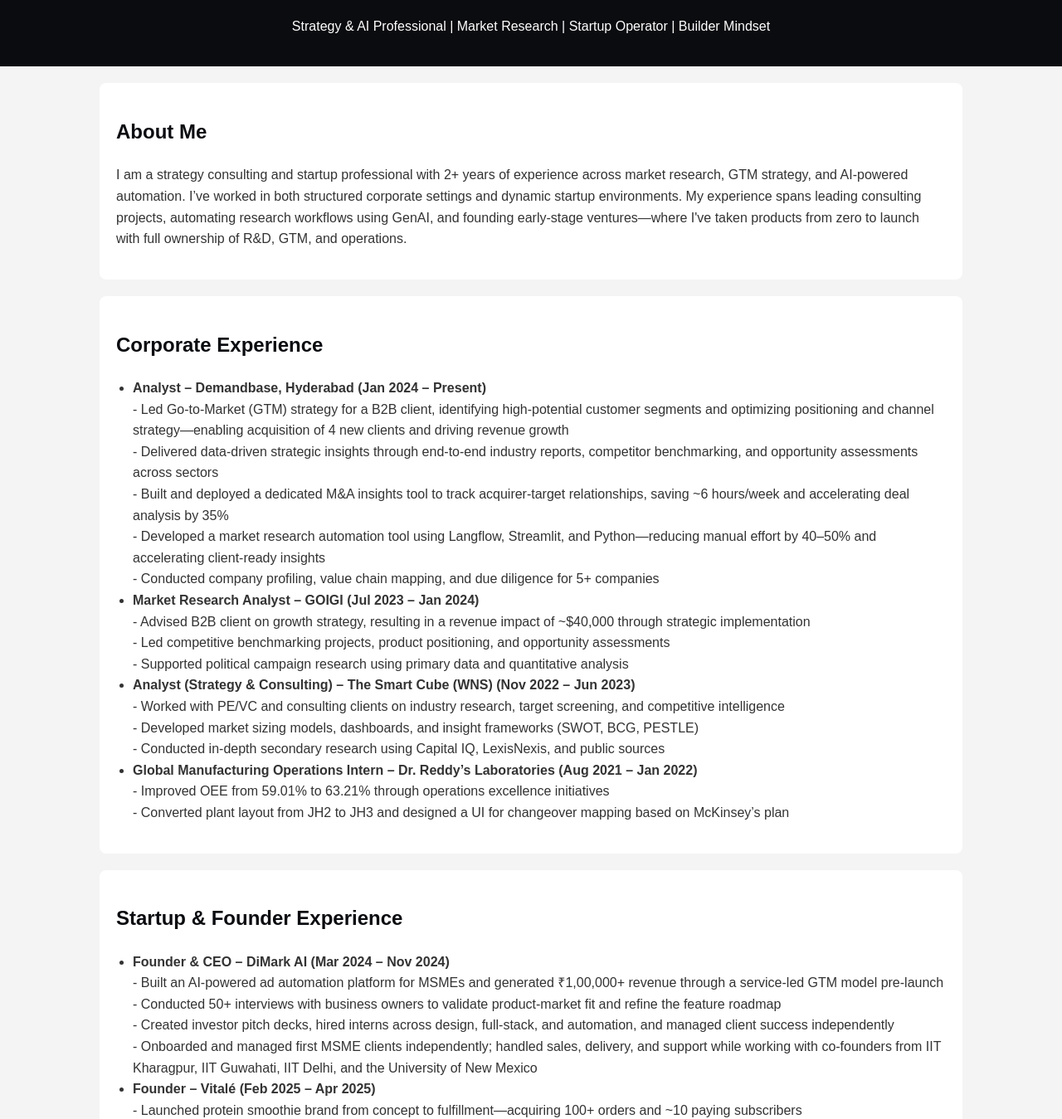
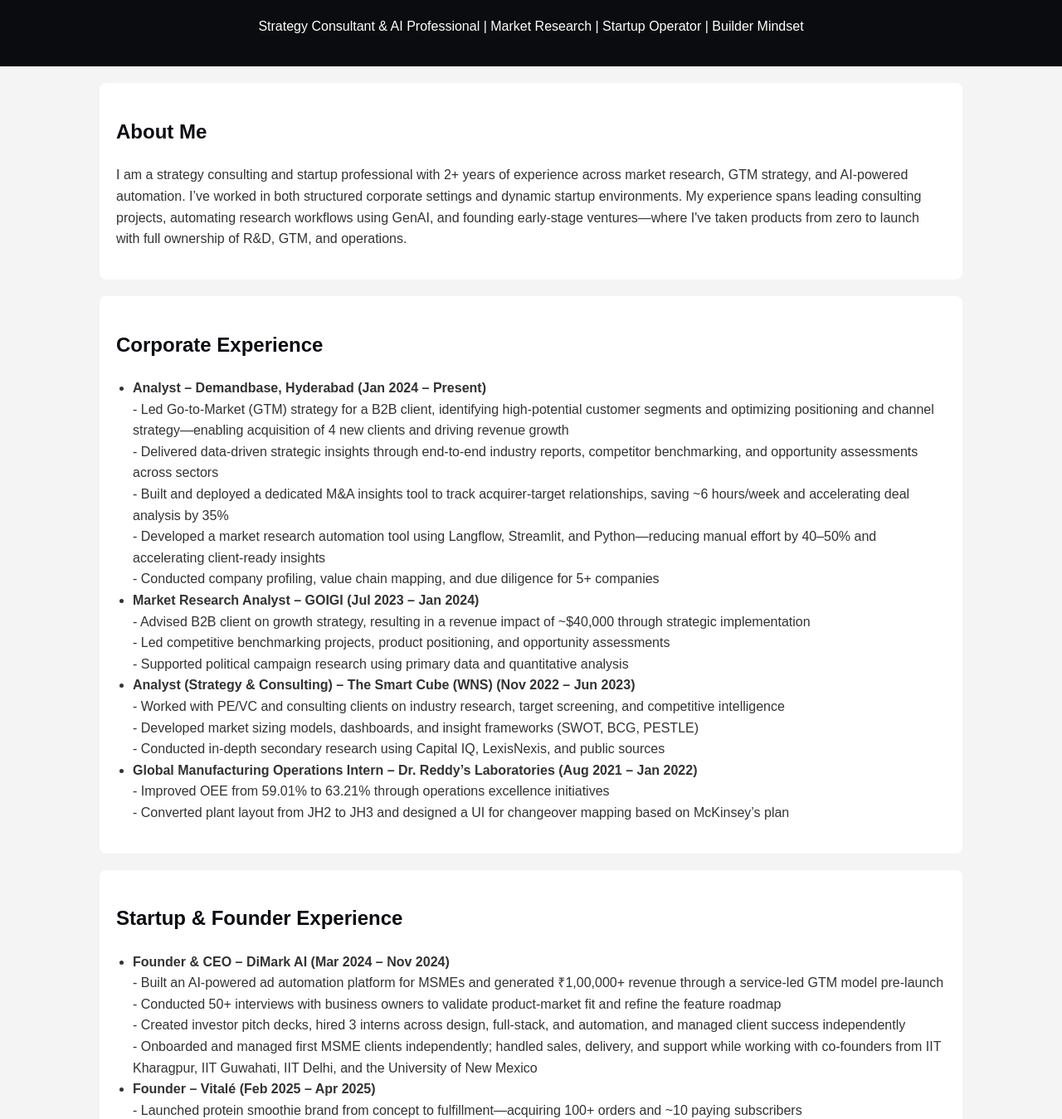
Before and after one commit to shubhy34/shubhamsharma.github.io, a plain HTML site: page index.html in a window 1280 px wide. Shown: the part 253-1602 px from the top of the page at 83% size. Drawn offline with Linux system fonts and the light colour scheme.

Commit message:
Update index.html

```diff
--- a/index.html
+++ b/index.html
@@ -18,7 +18,7 @@
 <header>
   <img src="profile.jpg" alt="Shubham Sharma" style="width:140px; height:140px; border-radius: 50%; margin-top: 10px;">
   <h1>Shubham Sharma</h1>
-  <p>Strategy & AI Professional | Market Research | Startup Operator | Builder Mindset</p>
+  <p>Strategy Consultant & AI Professional | Market Research | Startup Operator | Builder Mindset</p>
 </header>
 
 <section>
@@ -59,7 +59,7 @@
     <li><strong>Founder & CEO – DiMark AI (Mar 2024 – Nov 2024)</strong><br>
       - Built an AI-powered ad automation platform for MSMEs and generated ₹1,00,000+ revenue through a service-led GTM model pre-launch<br>
       - Conducted 50+ interviews with business owners to validate product-market fit and refine the feature roadmap<br>
-      - Created investor pitch decks, hired interns across design, full-stack, and automation, and managed client success independently<br>
+      - Created investor pitch decks, hired 3 interns across design, full-stack, and automation, and managed client success independently<br>
       - Onboarded and managed first MSME clients independently; handled sales, delivery, and support while working with co-founders from IIT Kharagpur, IIT Guwahati, IIT Delhi, and the University of New Mexico
     </li>
     <li><strong>Founder – Vitalé (Feb 2025 – Apr 2025)</strong><br>
@@ -103,7 +103,7 @@
   <ul>
     <li>Selected by Indian Navy through rigorous all-round screening process</li>
     <li>Finalist – National-level case study competition at IIM Bangalore</li>
-    <li>District-level cricketer, represented Burdwan in tournaments organized by CAB</li>
+    <li>District-level cricketer, represented Burdwan in tournaments organized by Cricket Association of Bengal (CAB) </li>
     <li>Proactively introduced automation within consulting workflows, saving 10+ hours/week</li>
   </ul>
 </section>
```
